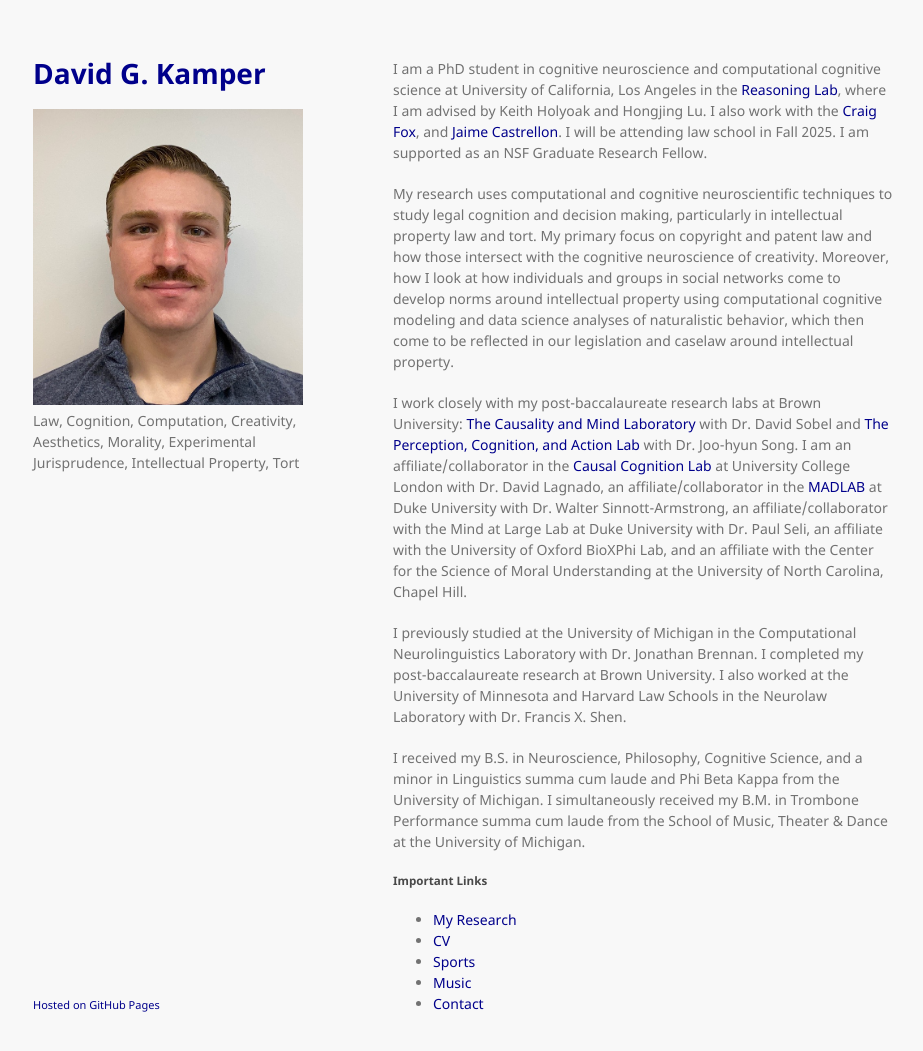
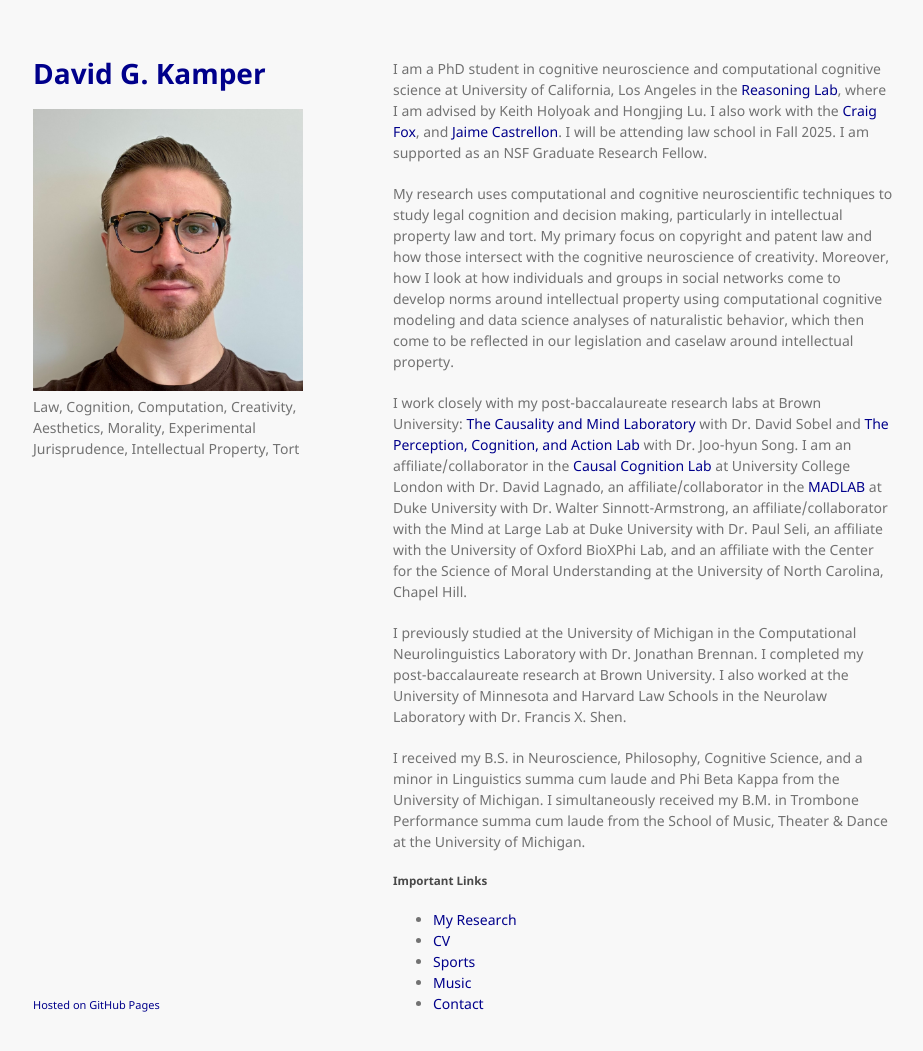
Before and after one commit to dgkamper/dgkamper.github.io, a Jekyll site: the page built from index.md, in a window 1280 px wide and 1084 px high. Shown: the top 1051 px of the window, without its empty margins (177-1100 px from the left). Built offline with Jekyll 4.4.1, drawn with Linux system fonts in a browser that asks for light colours.

Commit message:
Update _config.yml

```diff
--- a/_config.yml
+++ b/_config.yml
@@ -1,5 +1,5 @@
 title: David G. Kamper
-logo: /assets/img/6ECC849C-EABB-4534-BA61-6C471A6BED6F_1_105_c.png
+logo: /assets/img/IMG_6103.jpeg
 description: Law, Cognition, Computation, Creativity, Aesthetics, Morality, Experimental Jurisprudence, Intellectual Property, Tort
 show_downloads: true
 google_analytics:
```
